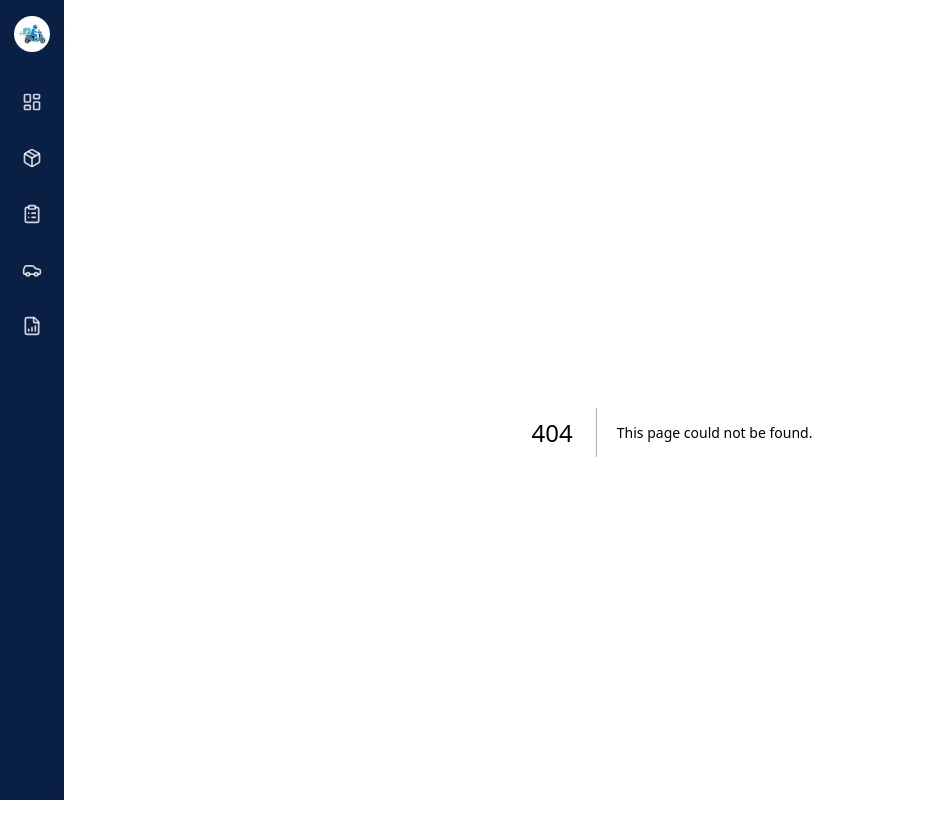
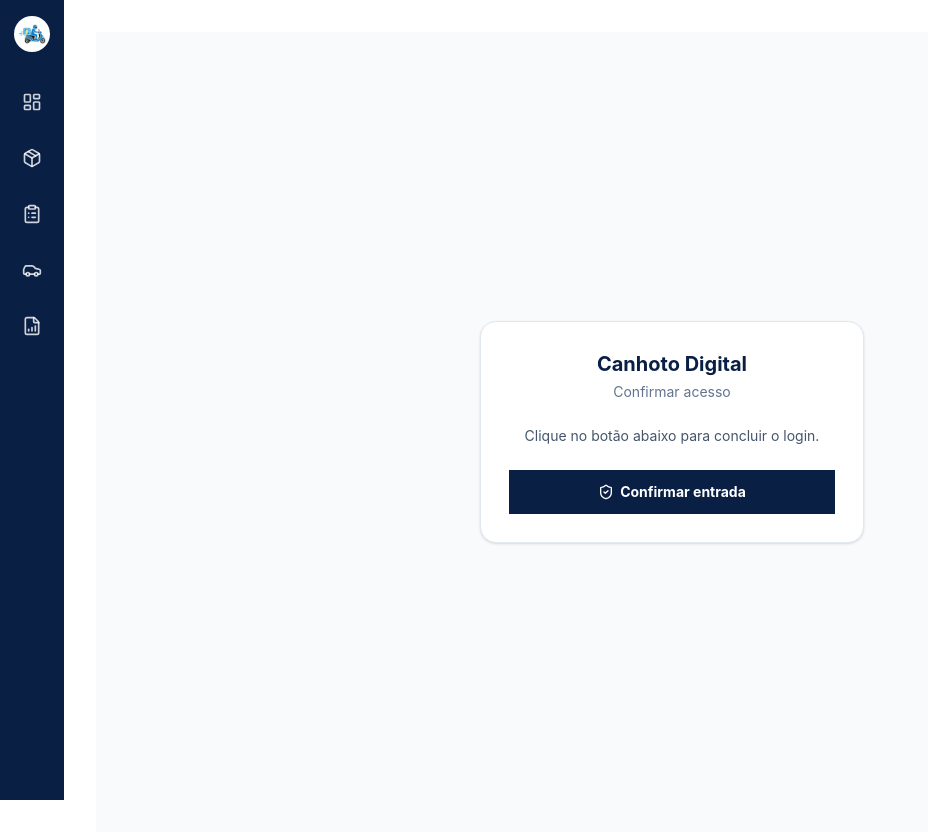
Before and after one commit to hicksonmartinsmenezes-jpg/Canhoto---Digital, a Next.js app in the folder frontend/: page /auth/confirm in a window 1280 px wide. Before the commit this address had no page. Shown: the top 838 px of the page, without its empty margins (0-928 px from the left). Built offline with nearby package versions, Linux system fonts and the light colour scheme.

Commit message:
feat: adiciona confirmacao visual do login

```diff
--- /dev/null
+++ b/frontend/src/app/auth/confirm/page.tsx
@@ -0,0 +1,63 @@
+"use client";
+
+import { useState, useTransition } from "react";
+import { Loader2, ShieldCheck } from "lucide-react";
+import { confirmarLogin } from "./actions";
+
+export default function ConfirmarAcessoPage() {
+  const [erro, setErro] = useState<string | null>(null);
+  const [pending, startTransition] = useTransition();
+
+  function confirmar() {
+    const params = new URLSearchParams(window.location.search);
+    const tokenHash = params.get("token_hash");
+    const type = params.get("type");
+    const next = params.get("next") ?? "/";
+
+    if (!tokenHash || !type) {
+      setErro("Link de acesso inválido.");
+      return;
+    }
+
+    setErro(null);
+    startTransition(async () => {
+      const resultado = await confirmarLogin(tokenHash, type, next);
+      setErro(resultado.error ?? "Não foi possível confirmar o acesso.");
+    });
+  }
+
+  return (
+    <div className="flex min-h-screen items-center justify-center bg-slate-50 px-4">
+      <div className="w-full max-w-sm rounded-2xl border border-slate-200 bg-white p-7 text-center shadow-sm">
+        <h1 className="text-xl font-bold text-[#0A1F44]">Canhoto Digital</h1>
+        <p className="mt-1 text-sm text-slate-500">Confirmar acesso</p>
+        <p className="mt-6 text-sm text-slate-600">Clique no botão abaixo para concluir o login.</p>
+
+        {erro && (
+          <div className="mt-4 rounded-xl border border-red-200 bg-red-50 px-4 py-3 text-sm font-semibold text-red-700">
+            {erro}
+          </div>
+        )}
+
+        <button
+          type="button"
+          disabled={pending}
+          onClick={confirmar}
+          className="mt-6 inline-flex w-full items-center justify-center gap-1.5 bg-[#0A1F44] px-5 py-3 text-sm font-bold text-white transition-[transform,background-color] duration-150 hover:bg-[#0A1F44]/90 active:scale-[0.97] disabled:cursor-not-allowed disabled:opacity-60 disabled:active:scale-100"
+        >
+          {pending ? (
+            <>
+              <Loader2 className="size-4 animate-spin" />
+              Confirmando...
+            </>
+          ) : (
+            <>
+              <ShieldCheck className="size-4" />
+              Confirmar entrada
+            </>
+          )}
+        </button>
+      </div>
+    </div>
+  );
+}
```
